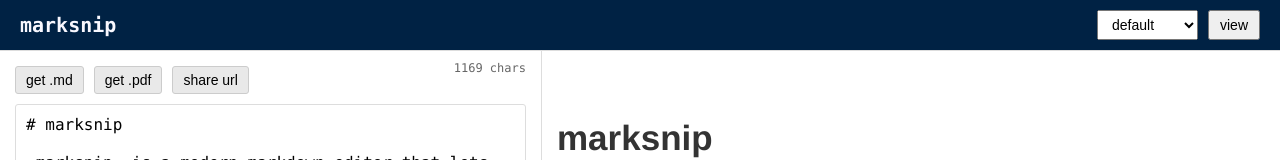
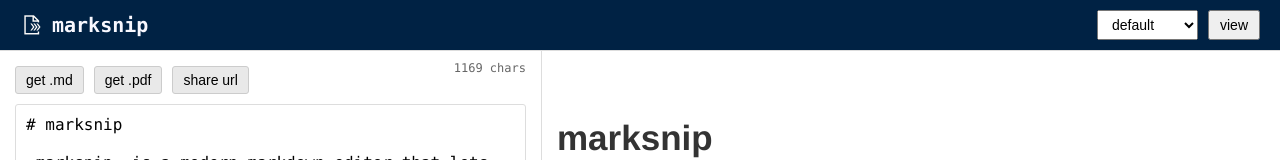
Before and after one commit to oqzl/marksnip, a plain HTML site: page public/index.html in a window 1280 px wide. Shown: the top 160 px of the page. Drawn offline with nearby package versions, Linux system fonts and the light colour scheme.

Commit message:
add logo

```diff
--- a/public/css/common.css
+++ b/public/css/common.css
@@ -24,6 +24,9 @@
 }
 
 .common-header .logo {
+	display: flex;
+	align-items: center;
+	gap: 8px; /* ロゴ画像とテキストの間隔 */
 	font-size: 20px;
 	font-weight: bold;
 	color: #f8f8ff;
@@ -31,6 +34,12 @@
 	text-decoration: none;
 	/* 下線なし */
 }
+
+.common-header .logo-image {
+	width: 24px; /* ちょうどいいサイズに調整 */
+	height: auto;
+}
+
 
 .common-header .header-controls {
 	display: flex;
--- a/public/index.html
+++ b/public/index.html
@@ -23,7 +23,10 @@
 <body>
   <!-- 共通ヘッダー：ロゴ、テーマ選択プルダウン、エディタの折りたたみ／展開ボタン -->
   <header class="common-header">
-    <a href="https://marksnip.oqzl.net/" class="logo">marksnip</a>
+    <a href="https://marksnip.oqzl.net/" class="logo">
+      <img src="images/marksnip_logo.png" alt="marksnip logo" class="logo-image">
+      marksnip
+    </a>
     <div class="header-controls">
       <select id="themeSelect">
         <option value="default">default</option>
```
Also changed, not shown: public/images/marksnip_logo.png (added).
